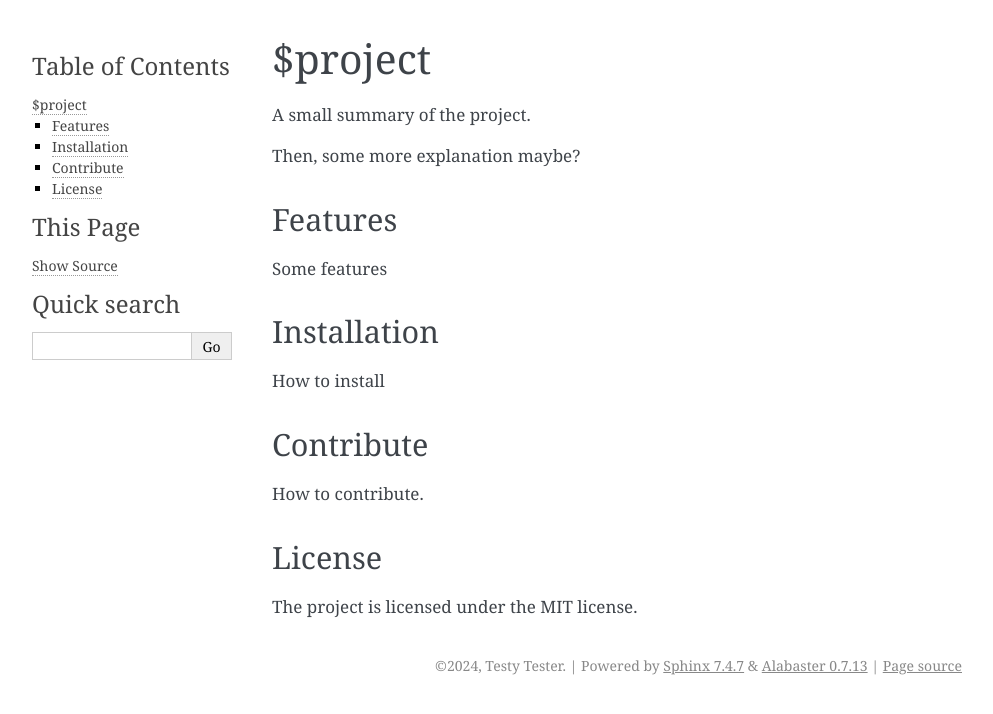
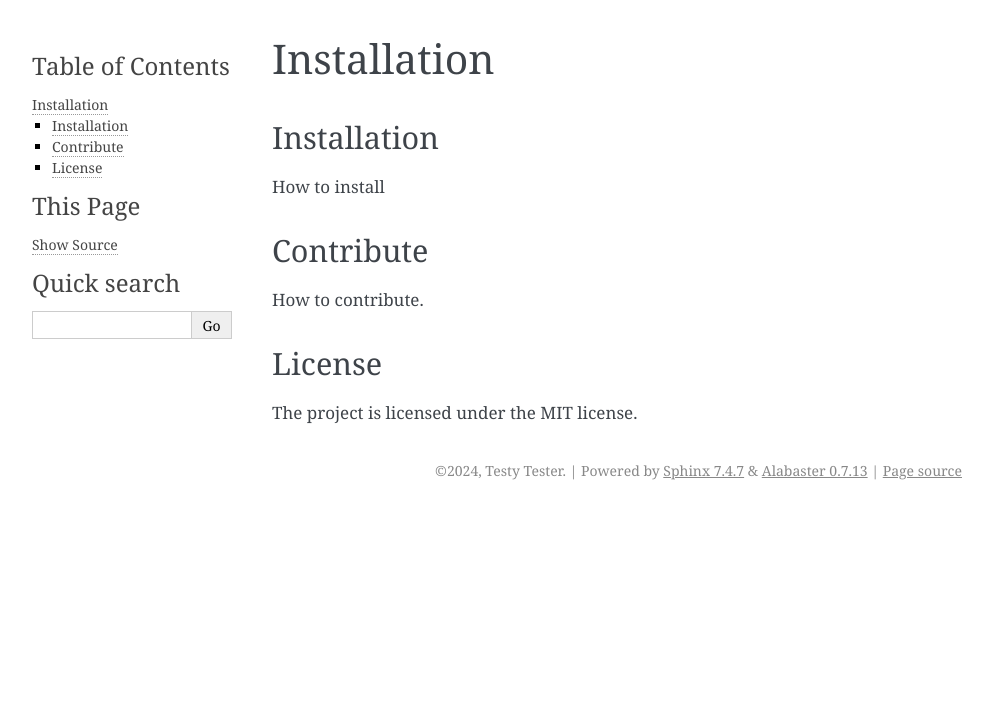
Before and after one commit to hemile-soft/TestSomething, a Sphinx documentation site: the page built from docs/source/test.rst, in a window 1280 px wide. Shown: the top 714 px of the page, without its empty margins (148-1141 px from the left). Built offline with Sphinx 7.4.7, drawn with Linux system fonts in a browser that asks for light colours.

Commit message:
Update test.rst

```diff
--- a/docs/source/test.rst
+++ b/docs/source/test.rst
@@ -1,16 +1,7 @@
 ========
-$project
+Installation
 ========
 
-A small summary of the project.
-
-Then, some more explanation maybe?
-
-
---------
-Features
---------
-Some features
 
 
 ------------
```
